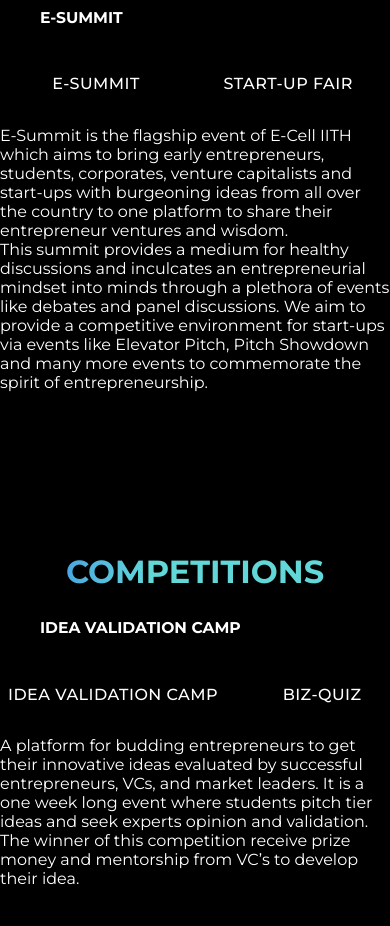
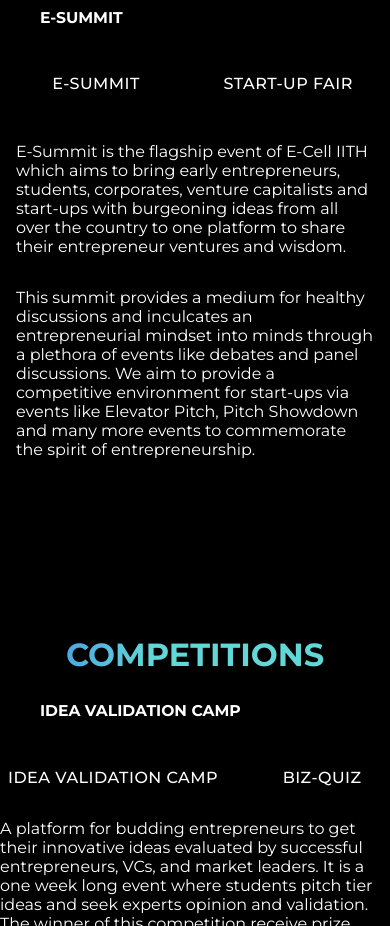
Before and after one commit to E-Cell-IITH/E-Cell-Website, a Next.js app: page / in a window 390 px wide. Shown: the part 5060-5986 px from the top of the page. Built offline with nearby package versions, Linux system fonts and the light colour scheme.

Commit message:
added padding to comp and events section for mobile displays

```diff
--- a/components/third.js
+++ b/components/third.js
@@ -200,6 +200,7 @@ export default function Third() {
                     flexDirection: "column",
                     justifyContent: "center",
                     alignItems: "center",
+                    padding: { xs: "1rem", md: "0rem" },
                   }}
                   key={eventsData}
                 >
```
